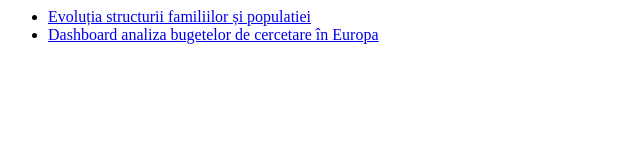
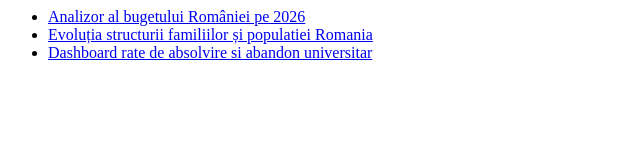
Before and after one commit to ahatos/proiecte, a plain HTML site: page index.html in a window 1280 px wide. Shown: the whole page, without its empty margins (0-640 px from the left). Drawn offline with Linux system fonts and the light colour scheme.

Commit message:
Update index.html

```diff
--- a/index.html
+++ b/index.html
@@ -1,4 +1,5 @@
 <ul>
-<li><a href="evolutie_populatie.html">Evoluția structurii familiilor și populatiei</a></li>
-<li><a href="cheltuieli_cercetare.html">Dashboard analiza bugetelor de cercetare în Europa</a></li>
+<li><a href="buget_romania_2026.html">Analizor al bugetului României pe 2026</a></li>
+<li><a href="evolutie_populatie.html">Evoluția structurii familiilor și populatiei Romania</a></li>
+<li><a href="graduation_rates.html">Dashboard rate de absolvire si abandon universitar </a></li>
 </ul>
```
